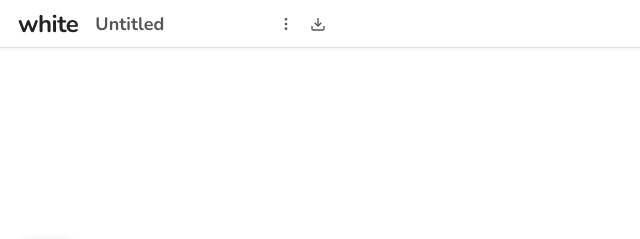
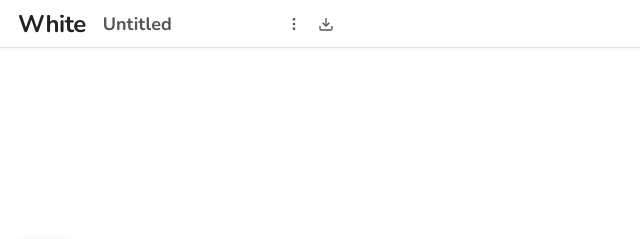
Before and after one commit to romankandeevy/whiteboard, a plain HTML site: page index.html in a window 1280 px wide. Shown: the top 239 px of the page, 0-640 px from the left. Drawn offline with nearby package versions, Linux system fonts and the light colour scheme.

Commit message:
style: capitalize logo to White

```diff
--- a/index.html
+++ b/index.html
@@ -124,7 +124,7 @@
 
   <!-- Хедер -->
   <header class="wb-header">
-    <button type="button" id="wb-logo" title="Меню">white</button>
+    <button type="button" id="wb-logo" title="Меню">White</button>
     <label class="sr-only" for="wb-board-title">Название доски</label>
     <input type="text" class="wb-header-title" id="wb-board-title" value="Untitled" spellcheck="false" aria-label="Название доски">
     <button type="button" class="wb-header-icon" id="wb-header-more" title="Ещё">
```
